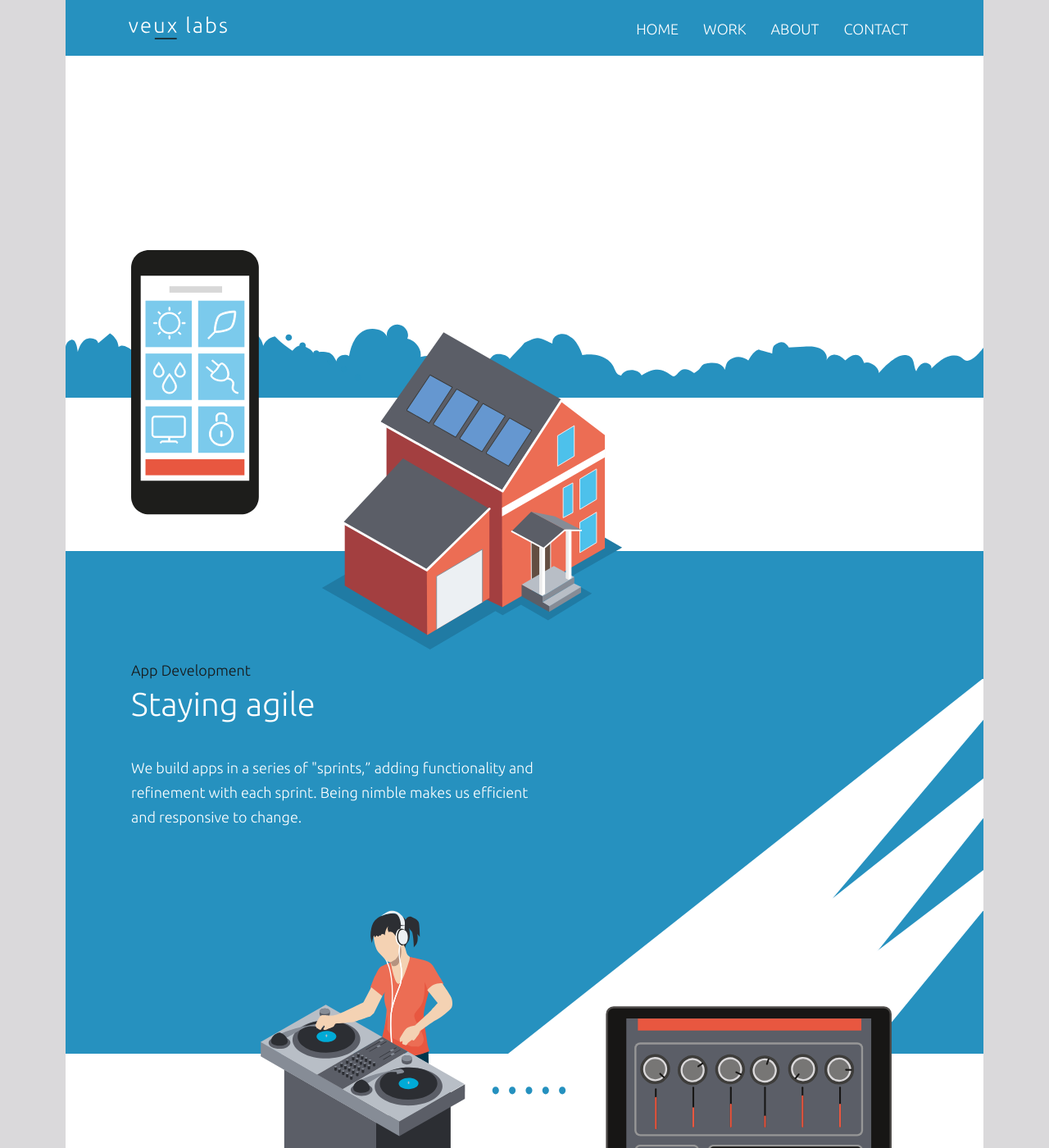
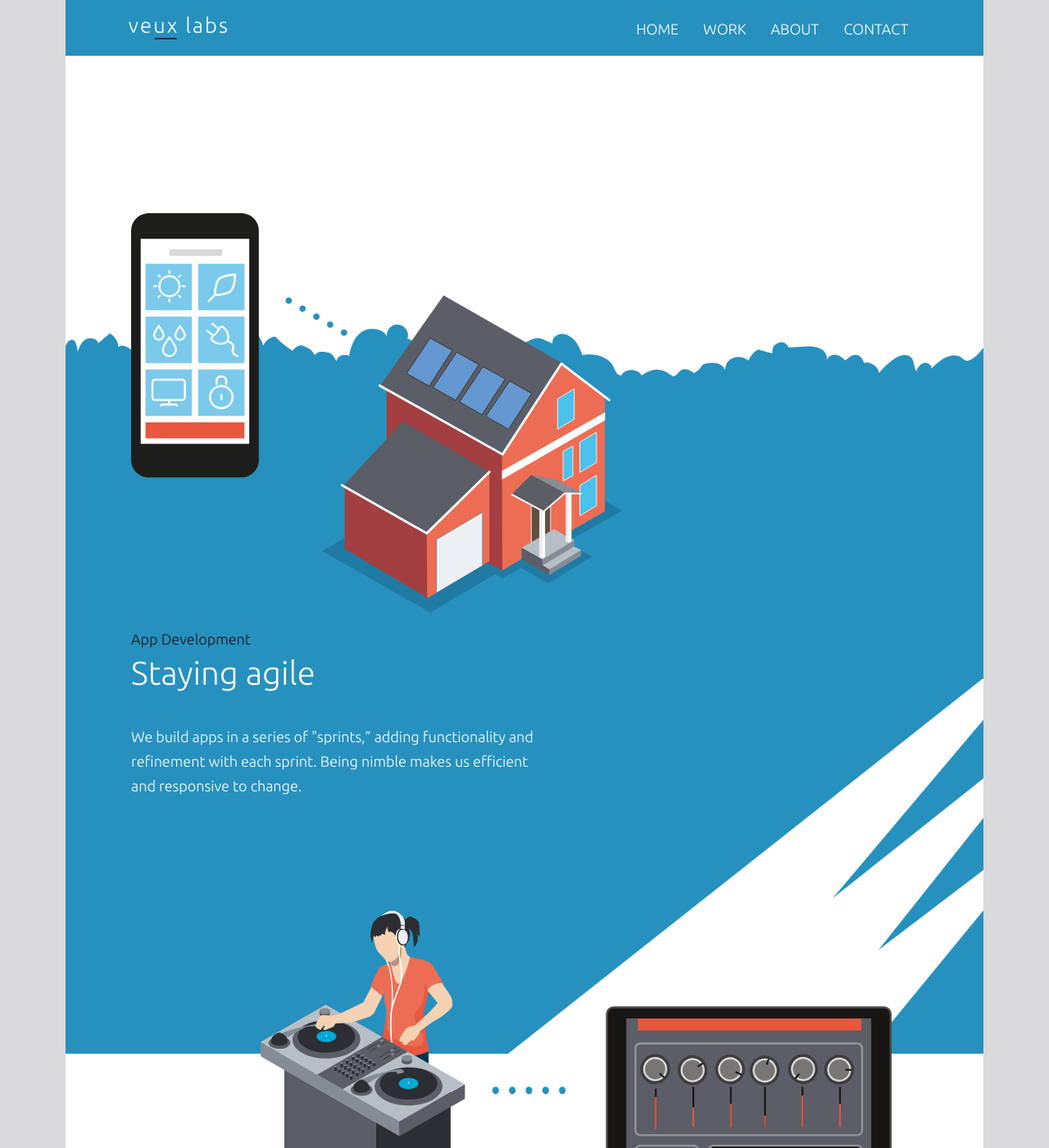
Before and after one commit to VeuxLabs/VeuxLabs.github.io, a Jekyll site: the page built from index.html, in a window 1280 px wide and 1400 px high, scrolled down 2889 px. Shown: the whole window at 82% size. Built offline with Jekyll 4.4.1, drawn with Linux system fonts in a browser that asks for light colours; nearby versions of some CDN libraries; comment, search, counter and statistics services are not loaded.

Commit message:
Homepage fixes

```diff
--- a/css/landing-page.css
+++ b/css/landing-page.css
@@ -465,8 +465,8 @@
         padding-right: 60px;
     }
     .app-dev .dev-img img {
-        margin-top: 20px;
-        margin-bottom: -120px;
+        margin-top: -25px;
+        margin-bottom: -290px;
     }
 }
 
@@ -730,7 +730,7 @@
         z-index: 1;
         width: 531px;
         margin-left: 65px;
-        margin-top: 110px;
+        margin-top: 260px;
     }
     .app-dev h2 {
         font-size: 18px;
@@ -1262,6 +1262,7 @@
     background-color: white;
     padding-left: 0;
     padding-right: 0;
+    background-position-y: 45px;
 }
 
 
@@ -1277,7 +1278,7 @@
 
 .project-management img {
     width: 60%;
-    margin: -223px auto 70px auto;
+    margin: -200px auto 70px auto;
 }
 
 .project-management {
@@ -1563,6 +1564,8 @@
     background-color: white;
     float: left;
     width: 100%;
+    margin-top: -95px;
+    padding-top: 90px;
 }
 
 @media only screen and (min-width: 1200px) {
@@ -1592,7 +1595,7 @@
     padding-bottom: 0;
 }
 .support img {
-    margin-top: 60px;
+    margin-top: 45px;
     margin-left: 65px;
     width: 55%;
 }
```
